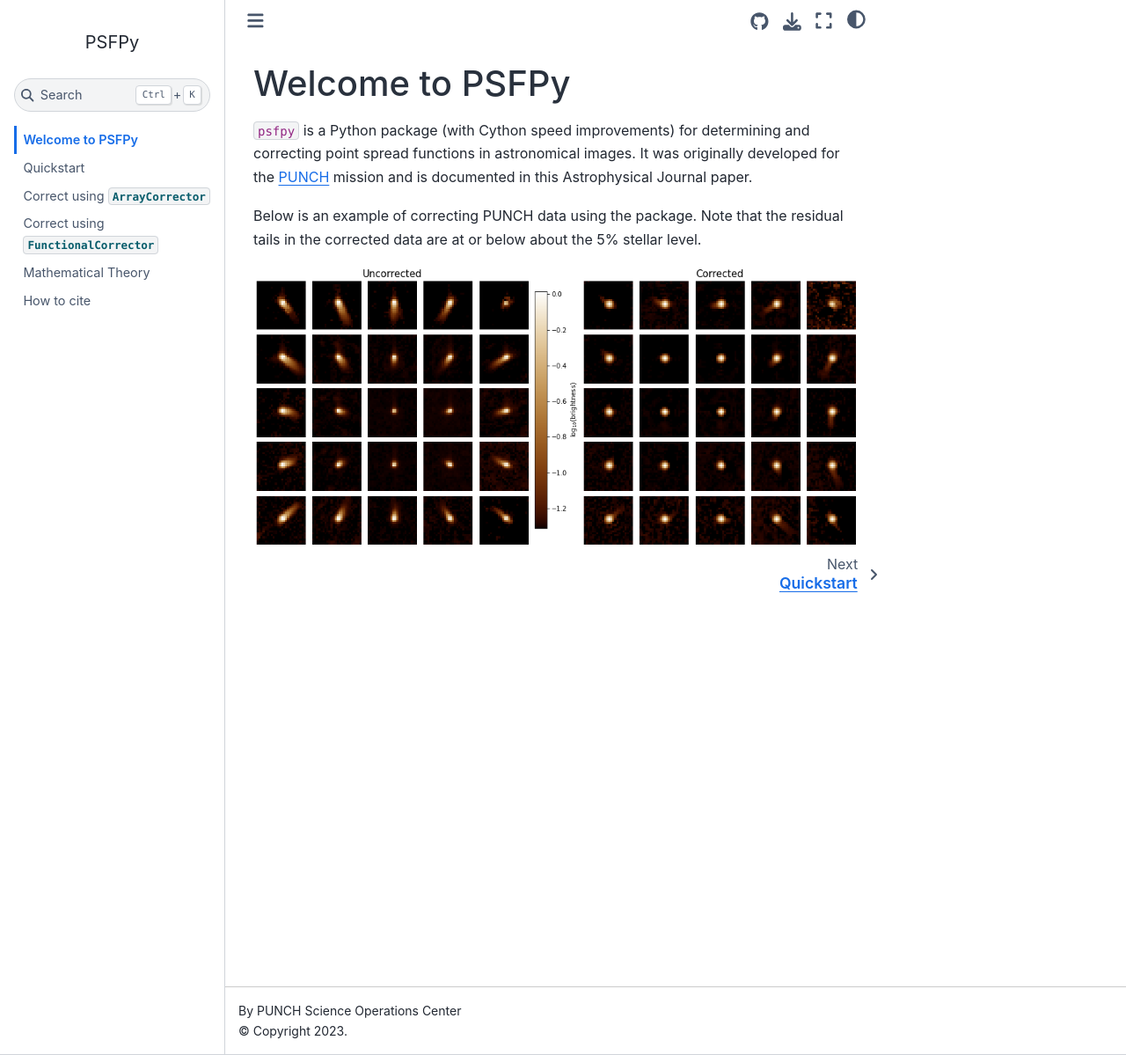
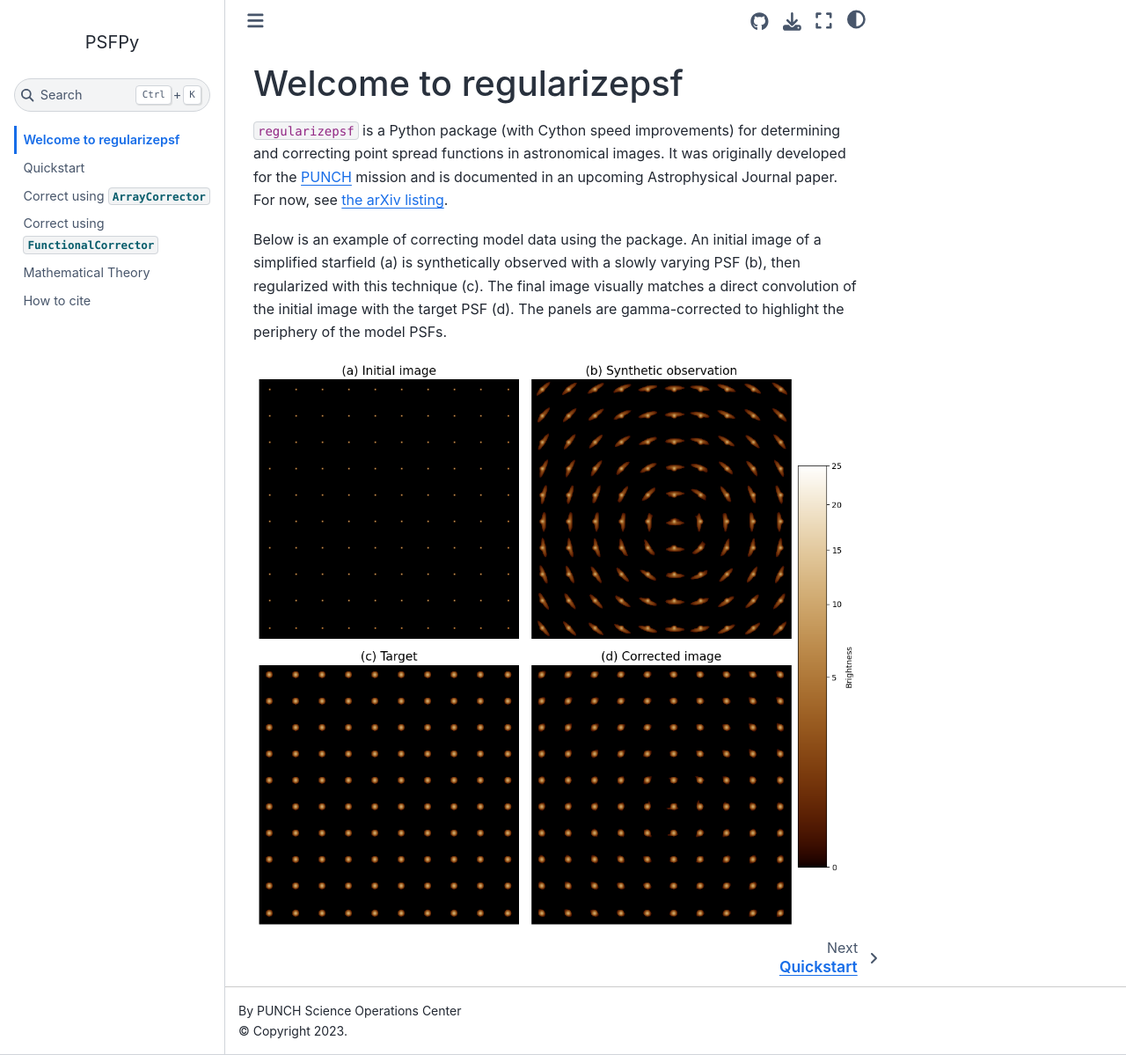
Before and after one commit to punch-mission/regularizepsf, a Jupyter Book: the page built from docs/intro.md, in a window 1280 px wide and 1199 px high. Shown: the whole window at 88% size. Built offline with Jupyter Book 1.0.4 settings and Sphinx 7.4.7 and the Sphinx Book theme 1.1.4, drawn with Linux system fonts in a browser that asks for light colours.

Commit message:
update intro

````diff
--- a/docs/intro.md
+++ b/docs/intro.md
@@ -1,13 +1,14 @@
-# Welcome to PSFPy
+# Welcome to regularizepsf
 
-`psfpy` is a Python package (with Cython speed improvements) for determining and correcting
+`regularizepsf` is a Python package (with Cython speed improvements) for determining and correcting
 point spread functions in astronomical images.
-It was originally developed for the [PUNCH](https://punch.space.swri.edu/) mission and is documented in this
-Astrophysical Journal paper.
+It was originally developed for the [PUNCH](https://punch.space.swri.edu/) mission and is documented in an upcoming
+Astrophysical Journal paper. For now, see [the arXiv listing](https://arxiv.org/abs/2212.02594).
 
-Below is an example of correcting PUNCH data using the package. Note that the residual tails in the corrected data are
-at or below about the 5\% stellar level.
-```{image} images/punch.png
+Below is an example of correcting model data using the package. An initial image of a simplified starfield (a) is synthetically observed with a slowly
+varying PSF (b), then regularized with this technique (c). The final image visually matches a direct convolution of
+the initial image with the target PSF (d). The panels are gamma-corrected to highlight the periphery of the model PSFs.
+```{image} images/model.png
 :alt: example of correction
 :width: 800px
 :align: center
````
Also changed, not shown: docs/images/model.png (added), docs/images/punch.png (deleted).
